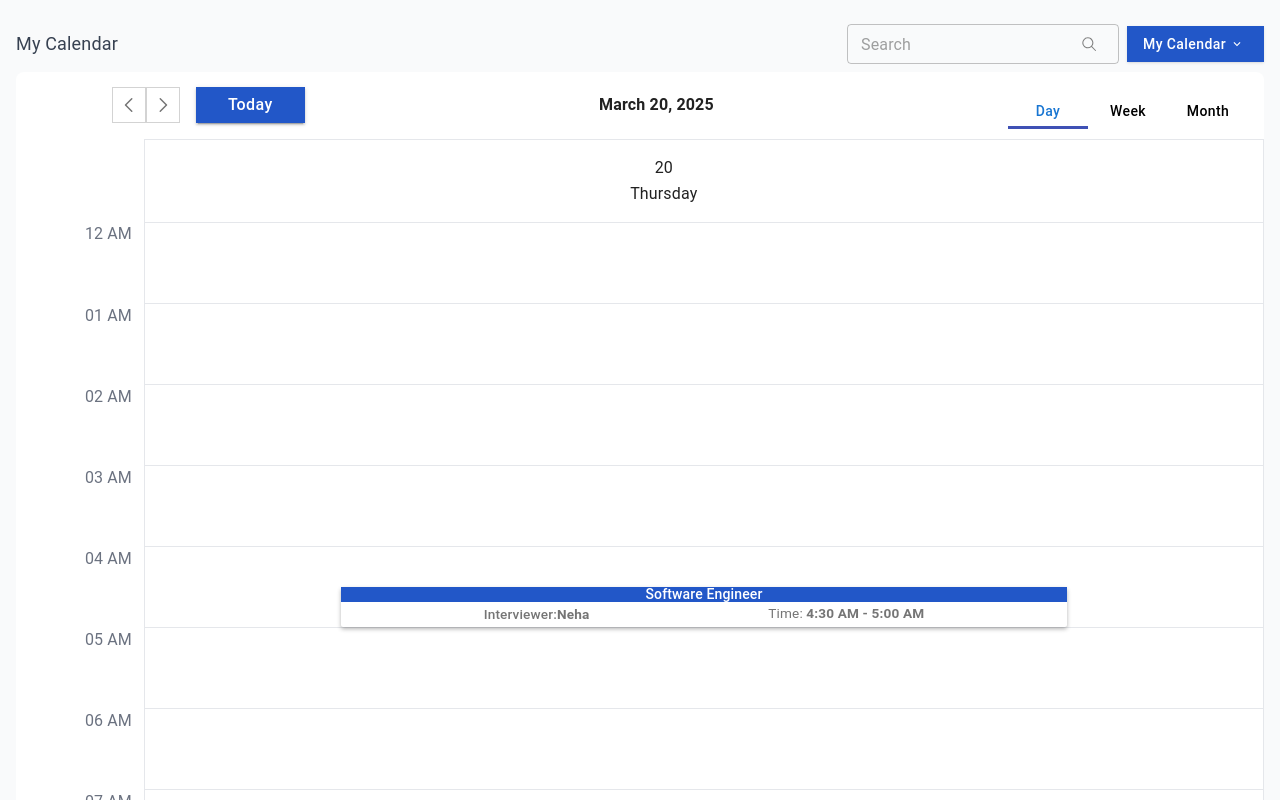
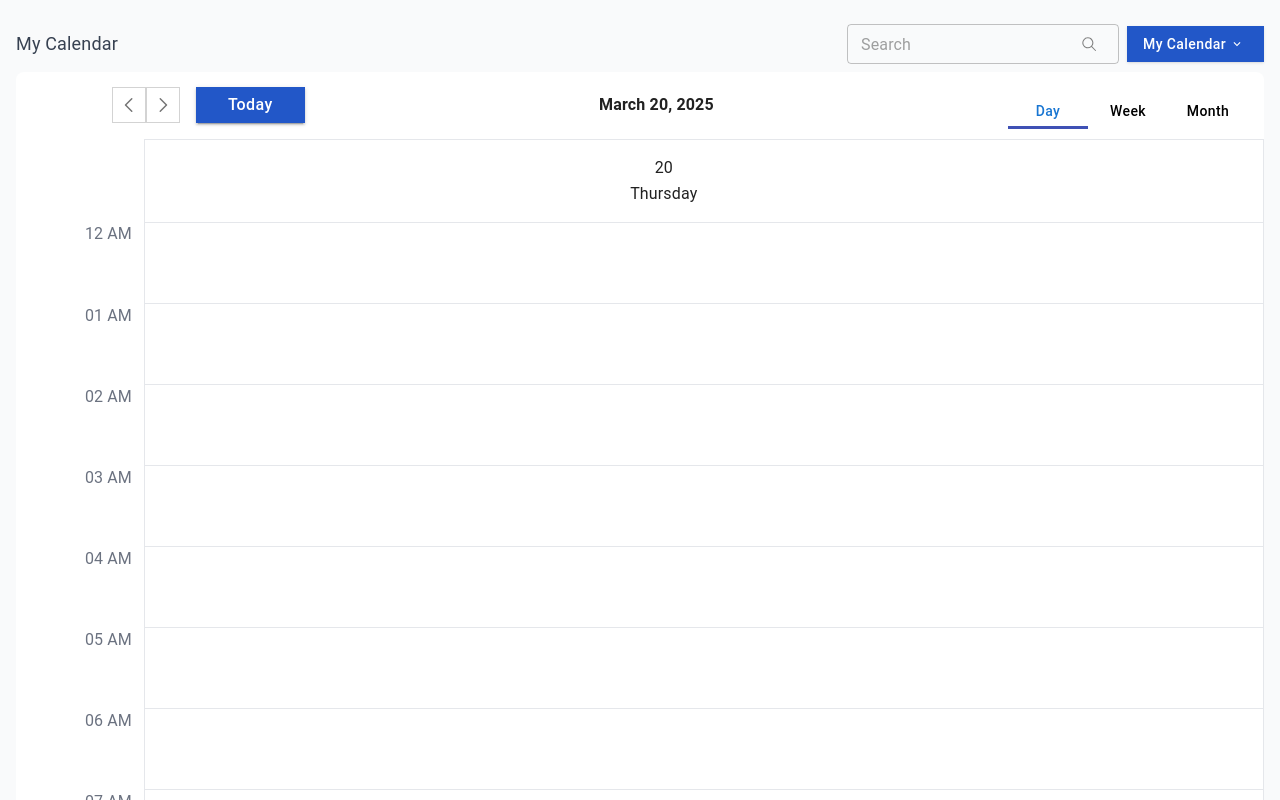
Before and after one commit to Bharath-007/Event-Schedular-UI, a React (Vite) app: page / in a window 1280 px wide. Shown: the top 800 px of the page. Built offline with nearby package versions, Linux system fonts and the light colour scheme.

Commit message:
text and height changes

```diff
--- a/src/App.tsx
+++ b/src/App.tsx
@@ -107,8 +107,8 @@ const events: Event[] = [
     id: 3,
     summary: "2nd Round",
     desc: "2nd Round",
-    start: "2025-03-20T20:00:00+05:30",
-    end: "2025-03-20T21:00:00+05:30",
+    start: "2025-03-24T20:00:00+05:30",
+    end: "2025-03-24T21:00:00+05:30",
     attendees: null,
     status: null,
     comment: null,
@@ -157,8 +157,8 @@ const events: Event[] = [
     id: 4,
     summary: "1st Round",
     desc: "Initial screening for software engineer",
-    start: "2025-03-20T10:00:00+05:30",
-    end: "2025-03-20T10:30:00+05:30",
+    start: "2025-03-23T10:00:00+05:30",
+    end: "2025-03-23T10:30:00+05:30",
     attendees: null,
     status: "Scheduled",
     comment: "Candidate has good experience",
@@ -205,8 +205,8 @@ const events: Event[] = [
     id: 5,
     summary: "Technical Interview",
     desc: "Technical assessment for UI/UX Designer",
-    start: "2025-03-21T11:00:00+05:30",
-    end: "2025-03-21T12:00:00+05:30",
+    start: "2025-03-22T11:00:00+05:30",
+    end: "2025-03-22T12:00:00+05:30",
     attendees: null,
     status: "Scheduled",
     comment: "Portfolio review scheduled",
@@ -303,8 +303,8 @@ const events: Event[] = [
     id: 8,
     summary: "Coding Round",
     desc: "Data structure and Alogirthm",
-    start: "2025-03-19T15:00:00+05:30",
-    end: "2025-03-19T18:00:00+05:30",
+    start: "2025-03-25T15:00:00+05:30",
+    end: "2025-03-25T18:00:00+05:30",
     attendees: "monitoring_team@example.com",
     status: "Scheduled",
     comment: "Candidate to present Machine Coding roadmap",
--- a/src/components/DayEventCard.tsx
+++ b/src/components/DayEventCard.tsx
@@ -119,13 +119,13 @@ const DayEventCard: FC<IDayEventCard> = ({
             justifyContent: "space-between",
             alignItems: "center",
             padding: "0 5px",
-            height: "38%",
+            height: parseInt(eventStyle?.height?.slice(0, 3), 10) < 50 ? "45%" : "38%",
           }}
         >
           <Typography
             sx={{
               fontWeight: 500,
-              fontSize: "1.75vh",
+              fontSize: parseInt(eventStyle?.height?.slice(0, 3), 10) < 50 ? "1.25vh" : "1.75vh",
               textTransform: "capitalize",
               width: "100%",
               color: "white",
@@ -142,7 +142,7 @@ const DayEventCard: FC<IDayEventCard> = ({
             justifyContent: "space-between",
             alignItems: "center",
             padding: "0 5px",
-            height: "60%",
+            height: parseInt(eventStyle?.height?.slice(0, 3), 10) < 50 ? "55%" : "60%",
           }}
         >
           <Typography
@@ -208,7 +208,7 @@ const DayEventCard: FC<IDayEventCard> = ({
             vertical: "top",
             horizontal:
               anchorEl?.getBoundingClientRect().left &&
-              anchorEl?.getBoundingClientRect().left > window.innerWidth / 2
+                anchorEl?.getBoundingClientRect().left > window.innerWidth / 2
                 ? "left"
                 : "right",
           }}
@@ -216,7 +216,7 @@ const DayEventCard: FC<IDayEventCard> = ({
             vertical: "top",
             horizontal:
               anchorEl?.getBoundingClientRect().left &&
-              anchorEl?.getBoundingClientRect().left > window.innerWidth / 2
+                anchorEl?.getBoundingClientRect().left > window.innerWidth / 2
                 ? "right"
                 : "left",
           }}
```
